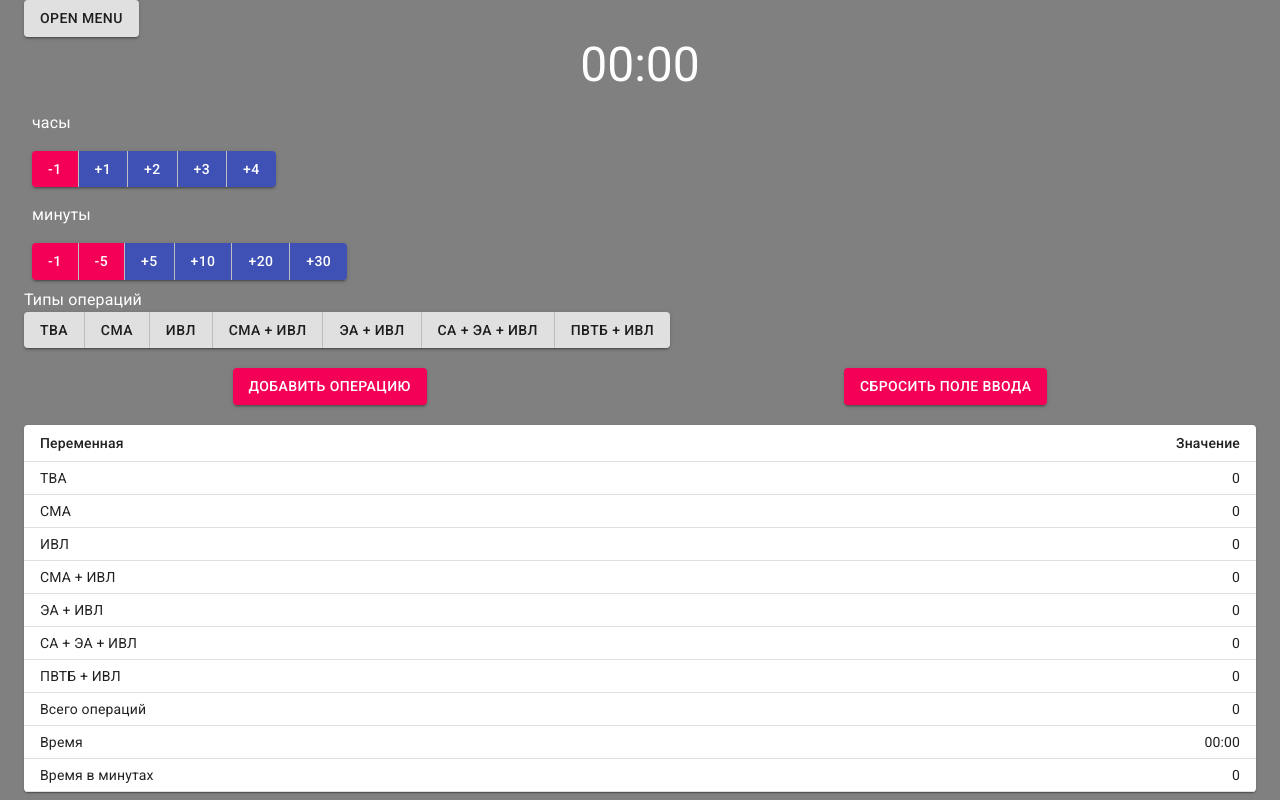
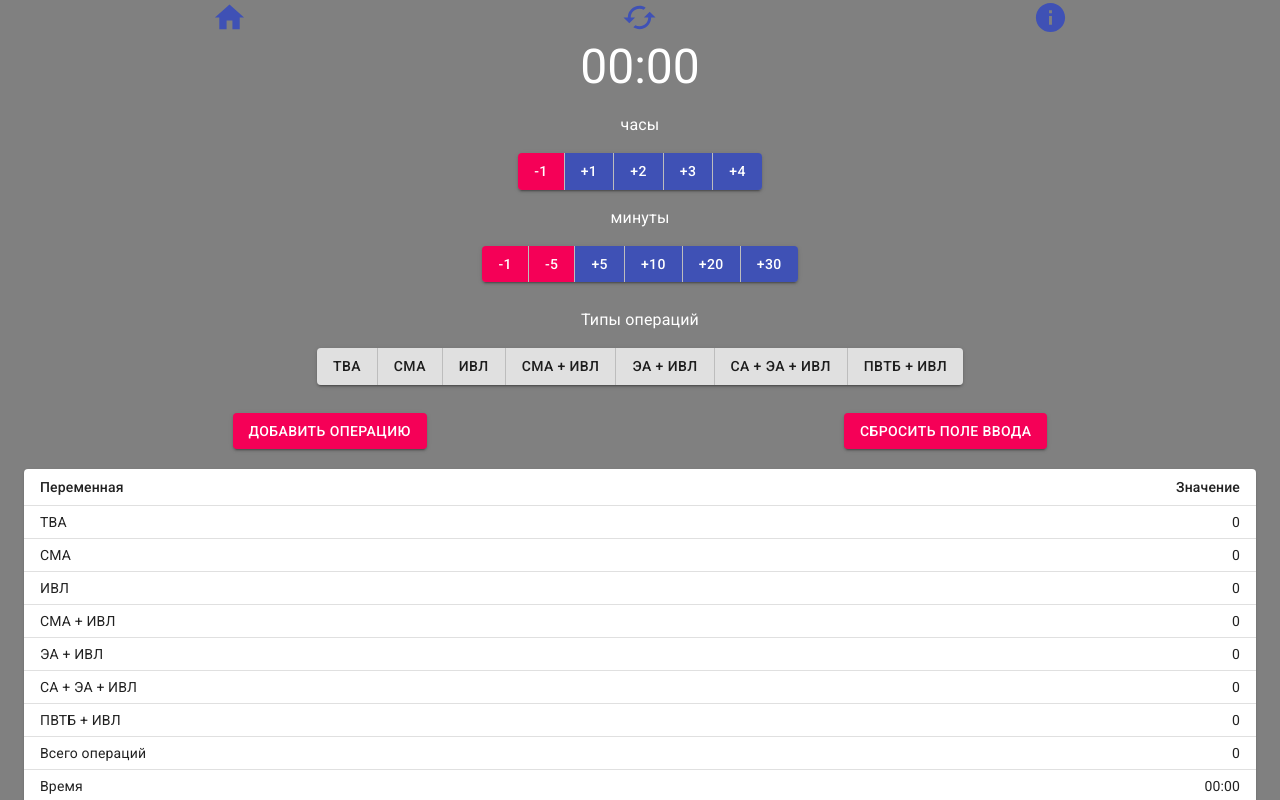
Before and after one commit to BukovY/numOperCalc, a React (Create React App) app in the folder my-app/: page / in a window 1280 px wide. Shown: the top 800 px of the page. Built offline with nearby package versions, Linux system fonts and the light colour scheme.

Commit message:
make menu to icon

```diff
--- a/my-app/src/components/About/About.tsx
+++ b/my-app/src/components/About/About.tsx
@@ -5,7 +5,7 @@ import React from "react";
 export default function About() {
   return (
     <Box>
-      <Typography variant="h1" align="center">
+      <Typography variant="h2" align="center">
         О программе
       </Typography>
       <Typography variant="subtitle1" align="center">
--- a/my-app/src/components/ButtonsTimeDay/ButtonsTimeDay.tsx
+++ b/my-app/src/components/ButtonsTimeDay/ButtonsTimeDay.tsx
@@ -12,7 +12,7 @@ const useStyles = makeStyles((theme) => ({
   root: {
     display: "flex",
     flexDirection: "column",
-    alignItems: "flex-start",
+    alignItems: "center",
     marginTop: "10px",
     "& > *": {
       margin: theme.spacing(1),
--- a/my-app/src/components/MenuHeader/MenuHeader.tsx
+++ b/my-app/src/components/MenuHeader/MenuHeader.tsx
@@ -1,47 +1,25 @@
 import React from "react";
-import Button from "@material-ui/core/Button";
-import Menu from "@material-ui/core/Menu";
-import MenuItem from "@material-ui/core/MenuItem";
 import { NavLink } from "react-router-dom";
+import HomeIcon from "@material-ui/icons/Home";
+import CachedIcon from "@material-ui/icons/Cached";
+import InfoIcon from "@material-ui/icons/Info";
+import { useHistory } from "react-router-dom";
+import { Box } from "@material-ui/core";
 
 export default function MenuHeader() {
-  const [anchorEl, setAnchorEl] = React.useState<null | HTMLElement>(null);
-
-  const handleClick = (event: React.MouseEvent<HTMLButtonElement>) => {
-    setAnchorEl(event.currentTarget);
-  };
-
-  const handleClose = () => {
-    setAnchorEl(null);
-  };
-
+  let history = useHistory();
+  console.log(history.location.pathname);
   return (
-    <div>
-      <Button
-        variant="contained"
-        aria-controls="simple-menu"
-        aria-haspopup="true"
-        onClick={handleClick}
-      >
-        Open Menu
-      </Button>
-      <Menu
-        id="simple-menu"
-        anchorEl={anchorEl}
-        keepMounted
-        open={Boolean(anchorEl)}
-        onClose={handleClose}
-      >
+    <Box display="flex" justifyContent="space-around">
       <NavLink to="/">
-          <MenuItem onClick={handleClose}>Главная</MenuItem>
+        <HomeIcon fontSize="large" color="primary" />
       </NavLink>
       <NavLink to="/compile">
-          <MenuItem onClick={handleClose}>Собрать</MenuItem>
+        <CachedIcon fontSize="large" color="primary" />
       </NavLink>
       <NavLink to="/info">
-          <MenuItem onClick={handleClose}>О программе</MenuItem>
+        <InfoIcon fontSize="large" color="primary" />
       </NavLink>
-      </Menu>
-    </div>
+    </Box>
   );
 }
--- a/my-app/src/components/OperationSelector/OperationSelector.tsx
+++ b/my-app/src/components/OperationSelector/OperationSelector.tsx
@@ -6,8 +6,24 @@ import { setOperation } from "../../redux/actions/operCalc";
 import ButtonGroup from "@material-ui/core/ButtonGroup";
 import Button from "@material-ui/core/Button";
 import { RootState } from "../../redux/store";
+import { makeStyles } from "@material-ui/core/styles";
 
+const useStyles = makeStyles((theme) => ({
+  root: {
+    display: "flex",
+    flexDirection: "column",
+    alignItems: "center",
+    marginTop: "10px",
+    "& > *": {
+      margin: theme.spacing(1),
+    },
+    "@media screen and (max-width: 680px)": {
+      alignItems: "center",
+    },
+  },
+}));
 export const ButtonsOperation: FC = () => {
+  const classes = useStyles();
   const dispatch = useDispatch();
   const changeOperation = (num: string) => {
     dispatch(setOperation(num));
@@ -16,7 +32,7 @@ export const ButtonsOperation: FC = () => {
     (state: RootState) => state.operCalc
   );
   return (
-    <Box>
+    <Box className={classes.root}>
       <Typography variant="body1">Типы операций</Typography>
       <ButtonGroup variant="contained">
         <Button
```
Lines whose indentation alone changed are shown as unchanged.
